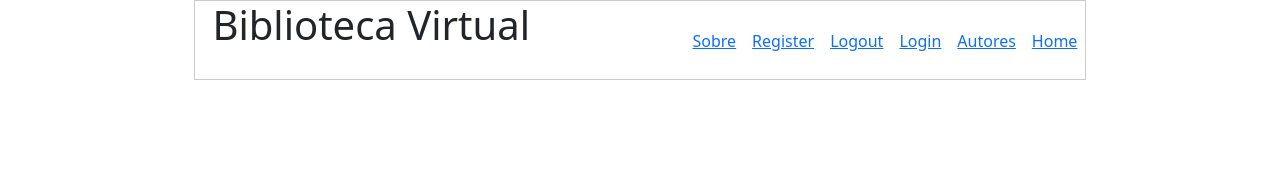
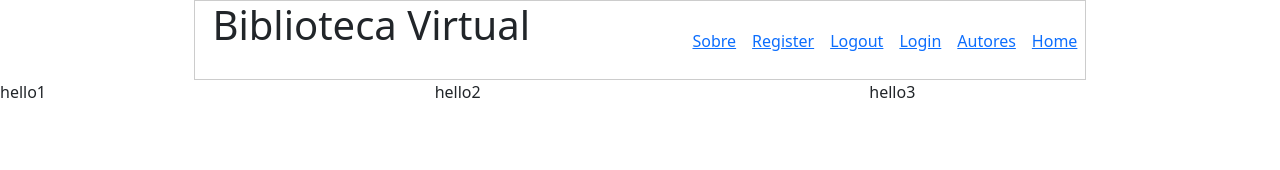
Before and after one commit to nicolau-np/biblioteca_virtualFRONT, a React (Create React App) app: page / in a window 1280 px wide. Shown: the top 170 px of the page. Built offline with nearby package versions, Linux system fonts and the light colour scheme; no server answers.

Commit message:
testando implementacao do bootstrapa

```diff
--- a/src/components/home.js
+++ b/src/components/home.js
@@ -35,6 +35,17 @@ const Home = () => {
 
     return (
         <Fragment>
+            <div className="row">
+                <div className="col-md-4">
+                    hello1
+                </div>
+                <div className="col-md-4">
+                    hello2
+                </div>
+                <div className="col-md-4">
+                    hello3
+                </div>
+            </div>
             <br/><br/><br/><br/>
             <h2>Seja Bem vindo {nome}</h2><br/>
             <img src={
```
